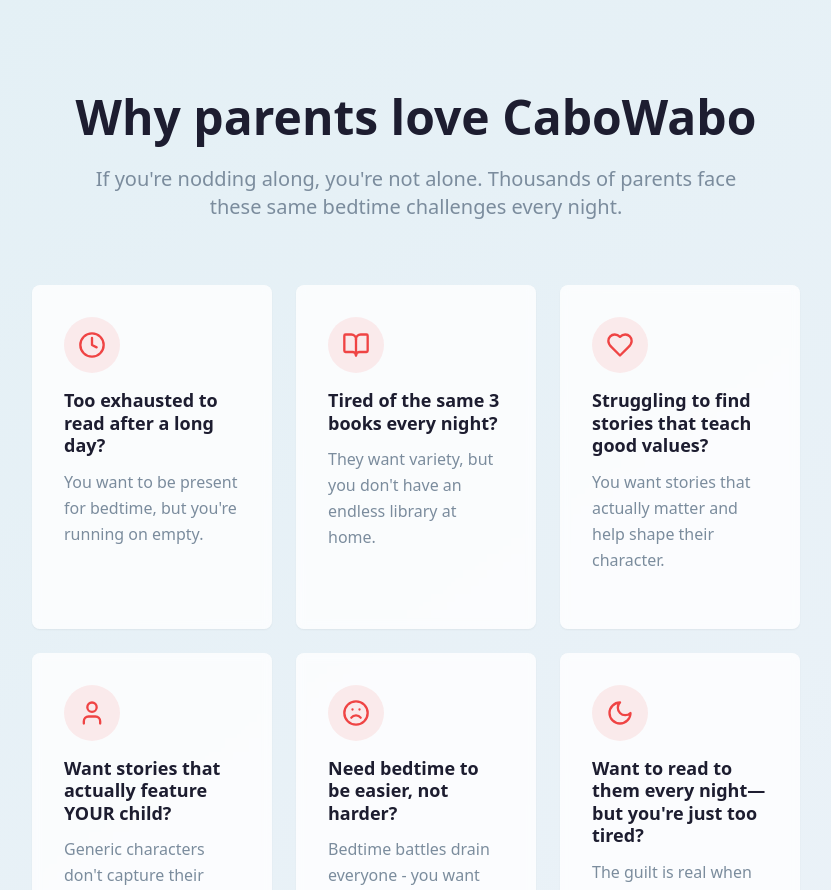
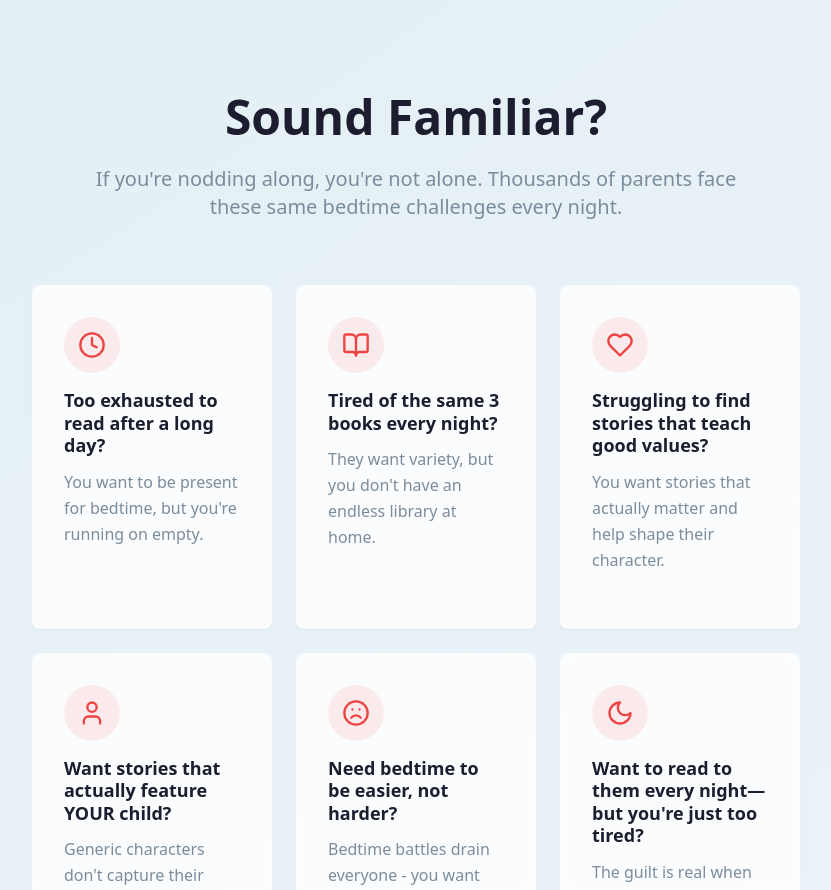
Before and after one commit to bigdog6978/cabo-wabo-landing-page, a React (Vite) app: page / in a window 1280 px wide. Shown: the part 1531-2421 px from the top of the page, without its empty margins (224-1055 px from the left). Built offline with nearby package versions, Linux system fonts and the light colour scheme.

Commit message:
Revert title to "Sound Familiar?"
Changed the title of the "Why parents love CaboWabo" section back to "Sound Familiar?".

```diff
--- a/src/components/ProblemSection.tsx
+++ b/src/components/ProblemSection.tsx
@@ -40,7 +40,7 @@ const ProblemSection = () => {
       <div className="max-w-4xl mx-auto">
         <div className="text-center mb-16">
           <h2 className="text-4xl md:text-5xl font-bold text-foreground mb-6">
-            Why parents love CaboWabo
+            Sound Familiar?
           </h2>
           <p className="text-xl text-muted-foreground max-w-2xl mx-auto">
             If you're nodding along, you're not alone. Thousands of parents face these same bedtime challenges every night.
```
